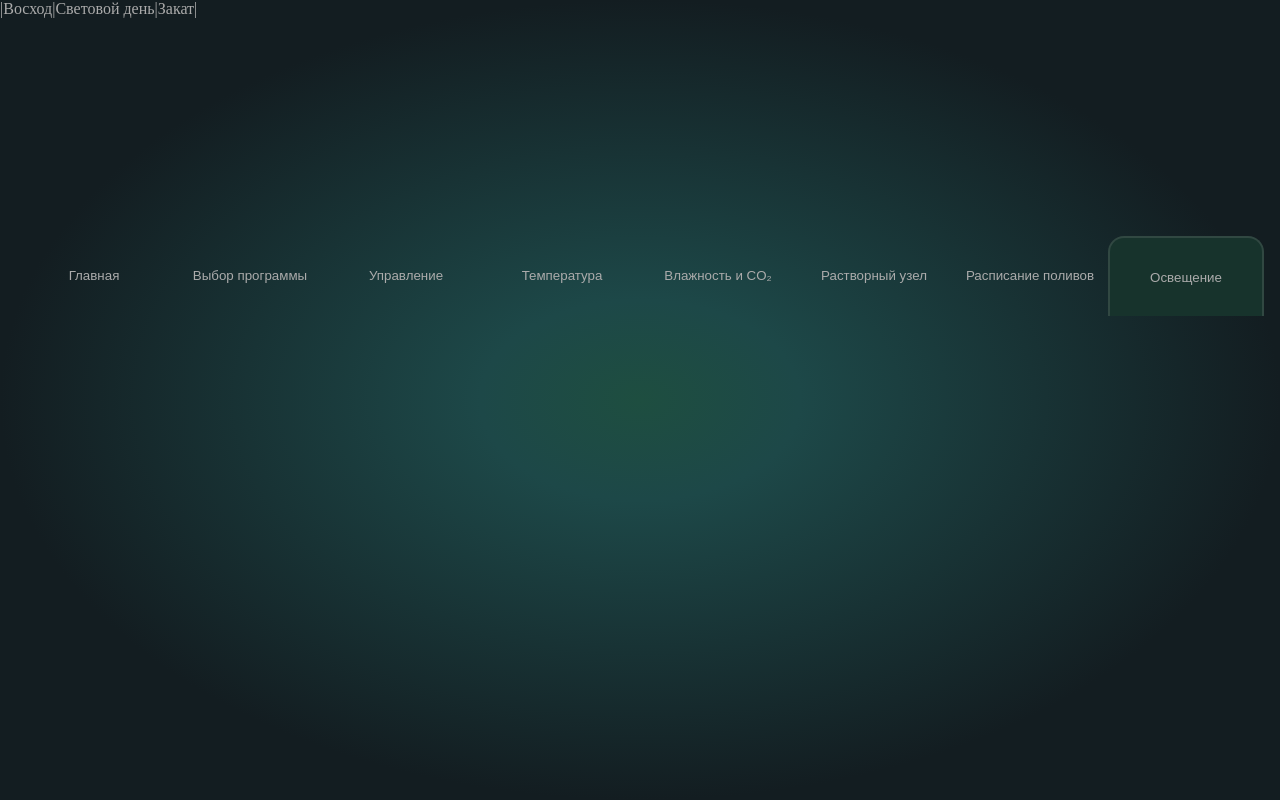
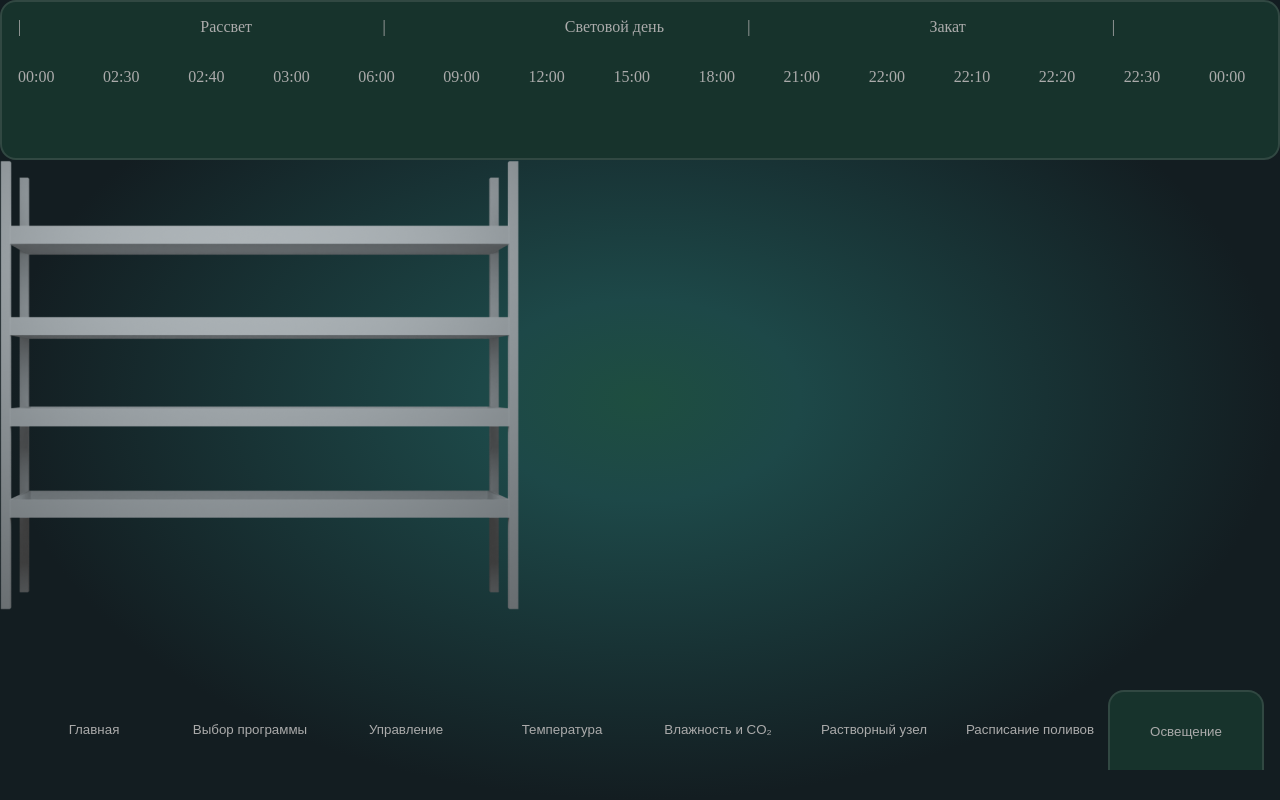
Before and after one commit to x3m4ikc/rea, a React (Create React App) app: page /light in a window 1280 px wide. Built offline with nearby package versions, Linux system fonts and the light colour scheme.

Commit message:
Setup Light Page

```diff
--- /dev/null
+++ b/src/Components/ImageLight/ImageLight.css
@@ -0,0 +1,5 @@
+.light_image {
+    display: block;
+    margin-left: auto;
+    margin-right: auto;
+}
--- /dev/null
+++ b/src/Components/ImageLight/ImageLight.js
@@ -0,0 +1,11 @@
+import image from '../../static/images/cells.png'
+
+const ImageLight = () => {
+    return (
+        <div className="image-light-holder">
+            <img src={image} className="light_image"/>
+        </div>
+    )
+}
+
+export default ImageLight;
--- a/src/Components/TopLightCange/TopLightCange.js
+++ b/src/Components/TopLightCange/TopLightCange.js
@@ -3,17 +3,81 @@ import './TopLightChange.css';
 const TopLightCange = () => {
     return (
         <div className="change-holder">
-            <div className="flex-row period-time">
+            <div className="period-time">
+                <ul className='flex-row period'>
+                    <li className="time-point">
                         <span>|</span>
-                <span>Восход</span>
+                    </li>
+                    <li className="time-point">
+                        <span>Рассвет</span>
+                    </li>
+                    <li className="time-point">
                         <span>|</span>
+                    </li>
+                    <li className="time-point">
                         <span>Световой день</span>
+                    </li>
+                    <li className="time-point">
                         <span>|</span>
+                    </li>
+                    <li className="time-point">
                         <span>Закат</span>
+                    </li>
+                    <li className="time-point">
                         <span>|</span>
+                    </li>
+                </ul>
             </div>
             <div classname="day-graph"></div>
-            <div className="flex-row time"></div>
+            <div className="time">
+                <ul className='flex-row time-period'>
+                    <li className='time-point'>
+                        <span>00:00</span>
+                    </li>
+                    <li className='time-point'>
+                        <span>02:30</span>
+                    </li>
+                    <li className='time-point'>
+                        <span>02:40</span>
+                    </li>
+                    <li className='time-point'>
+                        <span>03:00</span>
+                    </li>
+                    <li className='time-point'>
+                        <span>06:00</span>
+                    </li>
+                    <li className='time-point'>
+                        <span>09:00</span>
+                    </li>
+                    <li className='time-point'>
+                        <span>12:00</span>
+                    </li>
+                    <li className='time-point'>
+                        <span>15:00</span>
+                    </li>
+                    <li className='time-point'>
+                        <span>18:00</span>
+                    </li>
+                    <li className='time-point'>
+                        <span>21:00</span>
+                    </li>
+                    <li className='time-point'>
+                        <span>22:00</span>
+                    </li>
+                    <li className='time-point'>
+                        <span>22:10</span>
+                    </li>
+                    <li className='time-point'>
+                        <span>22:20</span>
+                    </li>
+                    <li className='time-point'>
+                        <span>22:30</span>
+                    </li>
+                    <li className='time-point'>
+                        <span>00:00</span>
+                    </li>
+                </ul>
+            </div>
         </div>
     )
 }
--- a/src/Components/TopLightCange/TopLightChange.css
+++ b/src/Components/TopLightCange/TopLightChange.css
@@ -4,10 +4,23 @@
     display: flex;
     flex-direction: column;
     color: #ABABAB;
+    border: 0.15rem solid #314842;
+    border-radius: 1rem;
+    background-color: #17332c;
 }
 
 .flex-row {
     width: 100%;
     display: flex;
     flex-direction: row;
+    position: relative;
 }
+
+.period {
+
+}
+
+.time-point {
+    width: 100%;
+    padding: 1rem 1rem 1rem 1rem;
+}
--- a/src/pages/Light/LightPage.js
+++ b/src/pages/Light/LightPage.js
@@ -1,3 +1,4 @@
+import ImageLight from "../../Components/ImageLight/ImageLight";
 import NavMenu from "../../Components/NavMenu/NavMenu";
 import TopLightCange from "../../Components/TopLightCange/TopLightCange";
 
@@ -5,6 +6,7 @@ const LightPage = () => {
     return (
         <div>
             <TopLightCange />
+            <ImageLight />
             <NavMenu />
         </div>
     )
```
Lines whose indentation alone changed are shown as unchanged.
